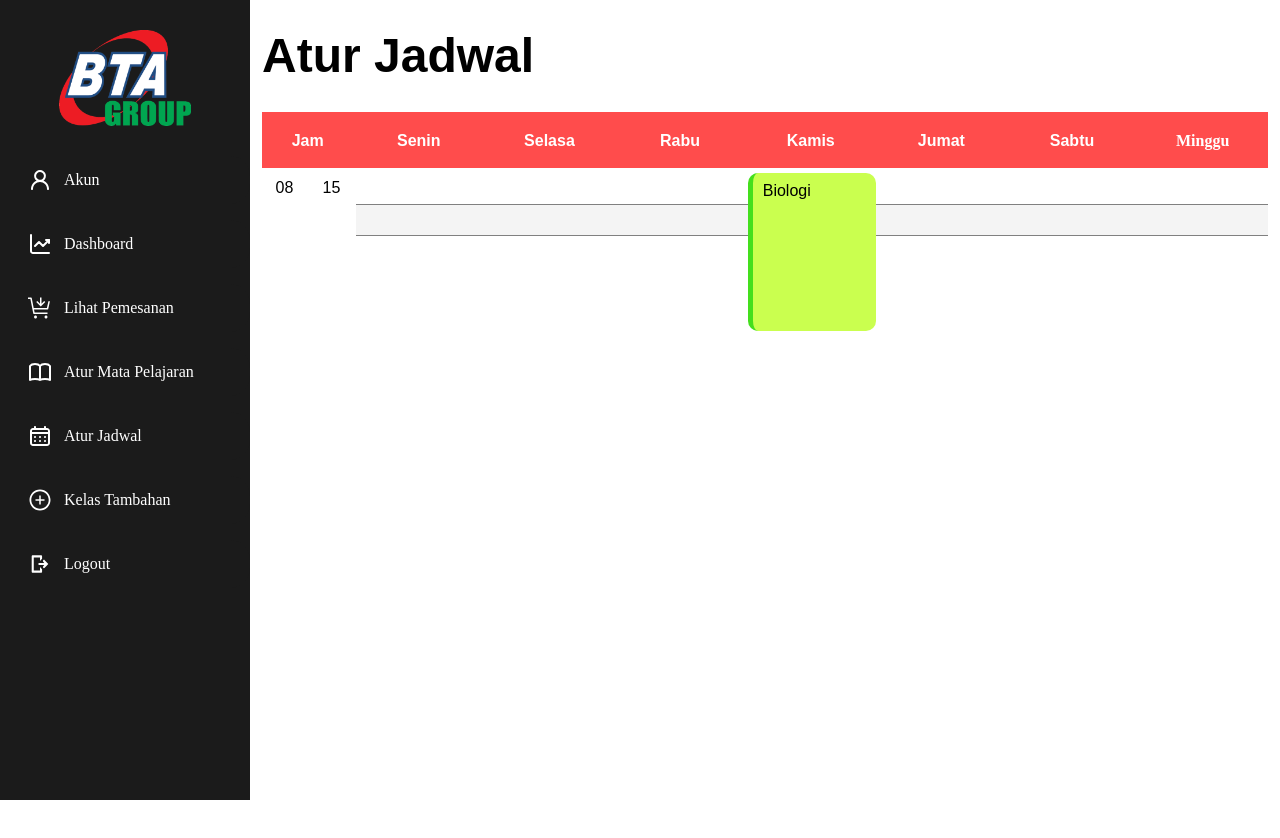
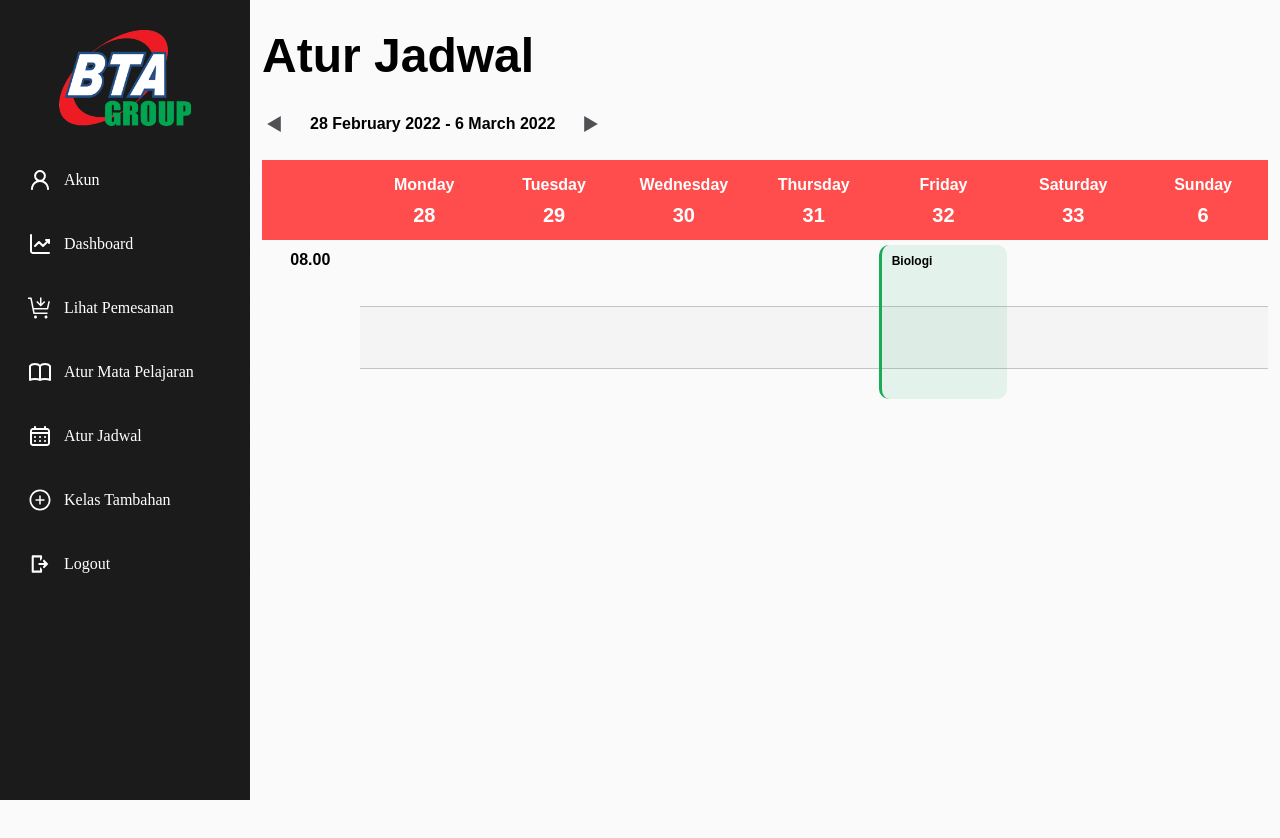
Before and after one commit to adimaspph/brives-frontend, a React (Create React App) app: page /atur-jadwal in a window 1280 px wide. Shown: the top 838 px of the page. Built offline with nearby package versions, Linux system fonts and the light colour scheme.

Commit message:
make week selector in schedule

```diff
--- a/package.json
+++ b/package.json
@@ -6,7 +6,8 @@
     "@testing-library/jest-dom": "^5.16.2",
     "@testing-library/react": "^12.1.3",
     "@testing-library/user-event": "^13.5.0",
-    "axios": "^0.26.0",
+    "axios": "^0.26.1",
+    "dotenv": "^16.0.0",
     "latest": "^0.2.0",
     "midtrans-client": "^1.3.1",
     "query-string": "^7.1.1",
--- a/src/components/Scheduler/Scheduler.css
+++ b/src/components/Scheduler/Scheduler.css
@@ -1,36 +1,36 @@
 .scheduler-container {
+	margin-top: 24px;
 }
 
 .scheduler-header-main {
 	background: #ff4c4c;
 	width: 100%;
-	height: 56px;
+	height: fit-content;
 	display: grid;
-	grid-template-columns: repeat(2, 0.7fr) repeat(7, 2fr);
-	min-width: 500px;
+	grid-template-columns: repeat(1, 1.5fr) repeat(7, 2fr);
+	/* min-width: 500px; */
 
 	margin-bottom: 5px;
+	padding: 16px 0;
 }
 
 .scheduler {
-	background: white;
+	background: #fafafa;
 	overflow-x: auto;
 
 	display: grid;
-	grid-template-columns: repeat(2, 0.7fr) repeat(7, 2fr);
+	grid-template-columns: repeat(1, 1.5fr) repeat(7, 2fr);
 	grid-template-rows: repeat(72, 30px);
 
 	justify-items: center;
 	align-items: center;
 
-	min-width: 500px;
+	/* min-width: 500px; */
 	/* border: 1px solid black; */
 
-	grid-template-areas: 'clock clock';
-	gap: 2px;
+	grid-template-areas: "clock clock";
+	gap: 1px;
 }
-
-
 
 .scheduler-header {
 	background-color: #ff4c4c;
@@ -43,39 +43,47 @@
 	font-style: normal;
 	font-weight: bold;
 	font-size: 16px;
-	line-height: 23px;
+	line-height: 18px;
 
 	color: #ffffff;
 
 	display: flex;
+	flex-direction: column;
 	justify-content: center;
 	align-items: center;
+	gap: 12px;
+
+	position: sticky;
 }
 
-.scheduler-clock {
-	/* grid-area: clock; */
-	grid-column-start: 1;
-	grid-column-end: 3;
+.scheduler-header span:nth-child(2) {
+	font-size: 20px;
 }
 
 .scheduler .spacer {
 	display: absolute;
-	background: #F4F4F4;
+	background: #f4f4f4;
 	width: 100%;
 	height: 100%;
-	grid-column-start: 3;
+
+	grid-column-start: 2;
 	grid-column-end: 10;
 
-	grid-row-start: 2;
+	grid-row-start: 3;
+	grid-row-end: 5;
 
-	border-bottom: 1px solid gray;
-	border-top: 1px solid gray;
+	border-bottom: 1px solid #c4c4c4;
+	border-top: 1px solid #c4c4c4;
 }
 
 .scheduler .schedule {
-	background: #caff4f;
+	background: rgba(27, 170, 86, 0.1);
+	font-size: 12px;
+	font-weight: bold;
 	width: 100%;
 	height: 100%;
+
+	display: flex;
 	border-radius: 10px;
 	padding: 10px;
 	box-sizing: border-box;
@@ -85,5 +93,43 @@
 	grid-row-start: 1;
 	grid-row-end: 6;
 
-	border-left: 5px solid rgb(68, 223, 29);
+	border-left: 3px solid #1baa56;
 }
+
+.week-selection {
+	display: flex;
+	align-items: center;
+
+	gap: 24px;
+
+	font-family: Ubuntu;
+	font-style: normal;
+	font-weight: bold;
+	font-size: 16px;
+	line-height: 24px;
+}
+
+@media screen and (max-width: 769px) {
+	.scheduler-header span:nth-child(1) {
+		font-family: monospace;
+		width: 3ch;
+		overflow: hidden;
+		white-space: nowrap;
+	}
+
+	.scheduler-header span:nth-child(2) {
+		font-size: 16px;
+	}
+}
+
+@media screen and (max-width: 500px) {
+	.scheduler .schedule {
+		font-size: 8px;
+		padding: 5px;
+		/* border-left: 3px solid #1BAA56; */
+	}
+
+	.week-selection {
+		font-size: 14px;
+	}
+}
--- a/src/components/Scheduler/Scheduler.js
+++ b/src/components/Scheduler/Scheduler.js
@@ -1,42 +1,163 @@
-import React from "react";
+import { render } from "@testing-library/react";
+import React, { useState, useEffect } from "react";
 import "./Scheduler.css";
 
 function Scheduler() {
+	const [curr, setCurr] = useState(new Date());
+	const [firstday, setFirstday] = useState(
+		new Date(curr.setDate(curr.getDate() - curr.getDay() + 1))
+	);
+	const [lastday, setLastday] = useState(
+		new Date(curr.setDate(curr.getDate() - curr.getDay() + 7))
+	);
+	// const [firstmonth, setFirstmonth] = useState();
+	// const [lastmonth, setLastmonth] = useState();
+
+	const monthNames = [
+		"January",
+		"February",
+		"March",
+		"April",
+		"May",
+		"June",
+		"July",
+		"August",
+		"September",
+		"October",
+		"November",
+		"December",
+	];
+
+	// var currday = new Date(); // get current date
+	// var first = curr.getDate() - curr.getDay() + 1; // First day is the day of the month - the day of the week
+
+	// var last = firstday + 6; // last day is the first day + 6
+
+	// var firstmonth = new Date(curr.setDate(firstday)).getMonth();
+	// firstmonth = monthNames[firstmonth];
+	// var lastmonth = new Date(curr.setDate(lastday)).getMonth();
+	// lastmonth = monthNames[lastmonth];
+
+	const getLastDay = () => {
+		// var temp = firstday;
+		// temp.setDate(temp.getDate() + 6);
+		// setLastday(temp);
+
+		// var last = new Date();
+		// last.setDate(last.getDate() + 6);
+		// setFirstday(first);
+		// firstday.setDate(curr.getDate() + 6);
+		// setFirstmonth(new Date(curr.setDate(firstday)).getMonth());
+		// setLastmonth(new Date(curr.setDate(lastday)).getMonth());
+		// console.log(first.getDate());
+		console.log(firstday);
+		console.log(lastday);
+	};
+
+	useEffect(() => {}, []);
+
+	const nextWeek = () => {
+		// firstday.setDate(firstday.getDate() + 7);
+		setFirstday(new Date(firstday.setDate(firstday.getDate() + 7)));
+		lastday.setDate(lastday.getDate() + 7);
+
+		// console.log(firstday);
+		// console.log(lastday);
+		// console.log("clicked");
+	};
+
+	const backWeek = () => {
+		setFirstday(new Date(firstday.setDate(firstday.getDate() - 7)));
+		lastday.setDate(lastday.getDate() - 7);
+		// console.log("clicked");
+	};
+
 	return (
+		<div>
+			<div className="week-selection">
+				<svg
+					onClick={backWeek}
+					width="24"
+					height="24"
+					viewBox="0 0 16 16"
+					fill="none"
+				>
+					<path
+						d="M12.5357 13.4L12.5357 2.59998L3.46484 7.99997L12.5357 13.4Z"
+						fill="#505154"
+					/>
+				</svg>
+				<span>
+					{firstday.getDate() +
+						` ` +
+						monthNames[firstday.getMonth()] +
+						` ` +
+						firstday.getFullYear() +
+						` - ` +
+						lastday.getDate() +
+						` ` +
+						monthNames[lastday.getMonth()] +
+						` ` +
+						lastday.getFullYear()}
+				</span>
+				<svg
+					onClick={nextWeek}
+					width="24"
+					height="24"
+					viewBox="0 0 16 16"
+					fill="none"
+				>
+					<path
+						d="M3.46484 2.59998L3.46484 13.4L12.5357 7.99998L3.46484 2.59998Z"
+						fill="#505154"
+					/>
+				</svg>
+			</div>
 			<div className="scheduler-container">
 				<div className="scheduler-header-main">
-				<div className="scheduler-header schedule-header scheduler-clock">
-					<span>Jam</span>
+					<div className="scheduler-header">
+						<span></span>
 					</div>
 					<div className="scheduler-header">
-					<span>Senin</span>
+						<span>Monday</span>
+						<span>{firstday.getDate()}</span>
 					</div>
 					<div className="scheduler-header">
-					<span>Selasa</span>
+						<span>Tuesday</span>
+						<span>{firstday.getDate() + 1}</span>
 					</div>
 					<div className="scheduler-header">
-					<span>Rabu</span>
+						<span>Wednesday</span>
+						<span>{firstday.getDate() + 2}</span>
 					</div>
 					<div className="scheduler-header">
-					<span>Kamis</span>
+						<span>Thursday</span>
+						<span>{firstday.getDate() + 3}</span>
 					</div>
 					<div className="scheduler-header">
-					<span>Jumat</span>
+						<span>Friday</span>
+						<span>{firstday.getDate() + 4}</span>
 					</div>
 					<div className="scheduler-header">
-					<span>Sabtu</span>
+						<span>Saturday</span>
+						<span>{firstday.getDate() + 5}</span>
 					</div>
-				<div className="scheduler-header">Minggu</div>
+					<div className="scheduler-header">
+						<span>Sunday</span>
+						<span>{lastday.getDate()}</span>
+					</div>
 				</div>
 				<div className="scheduler">
-
-
-				<div>08</div>
-				<div>15</div>
+					<div>
+						<b>08.00</b>
+					</div>
 
 					<div className="spacer"></div>
 
-				<div className="schedule">Biologi</div>
+					<div className="schedule">
+						<span>Biologi</span>
+					</div>
+				</div>
 			</div>
 		</div>
 	);
--- a/src/components/Sidebar/Sidebar.css
+++ b/src/components/Sidebar/Sidebar.css
@@ -100,5 +100,6 @@
 	.sidebar {
 		position: fixed;
 		transform: translateX(-100%);
+		z-index: 3;
 	}
 }
--- a/src/stylesheet.css
+++ b/src/stylesheet.css
@@ -13,6 +13,7 @@ section {
 	display: block;
 }
 body {
+	background-color: #FAFAFA;
 	line-height: 1;
 	margin: 0;
     padding: 0;
```
Also changed, not shown: 1 other file (tests, documents, lock files or other folders). Lines whose indentation alone changed are shown as unchanged.
